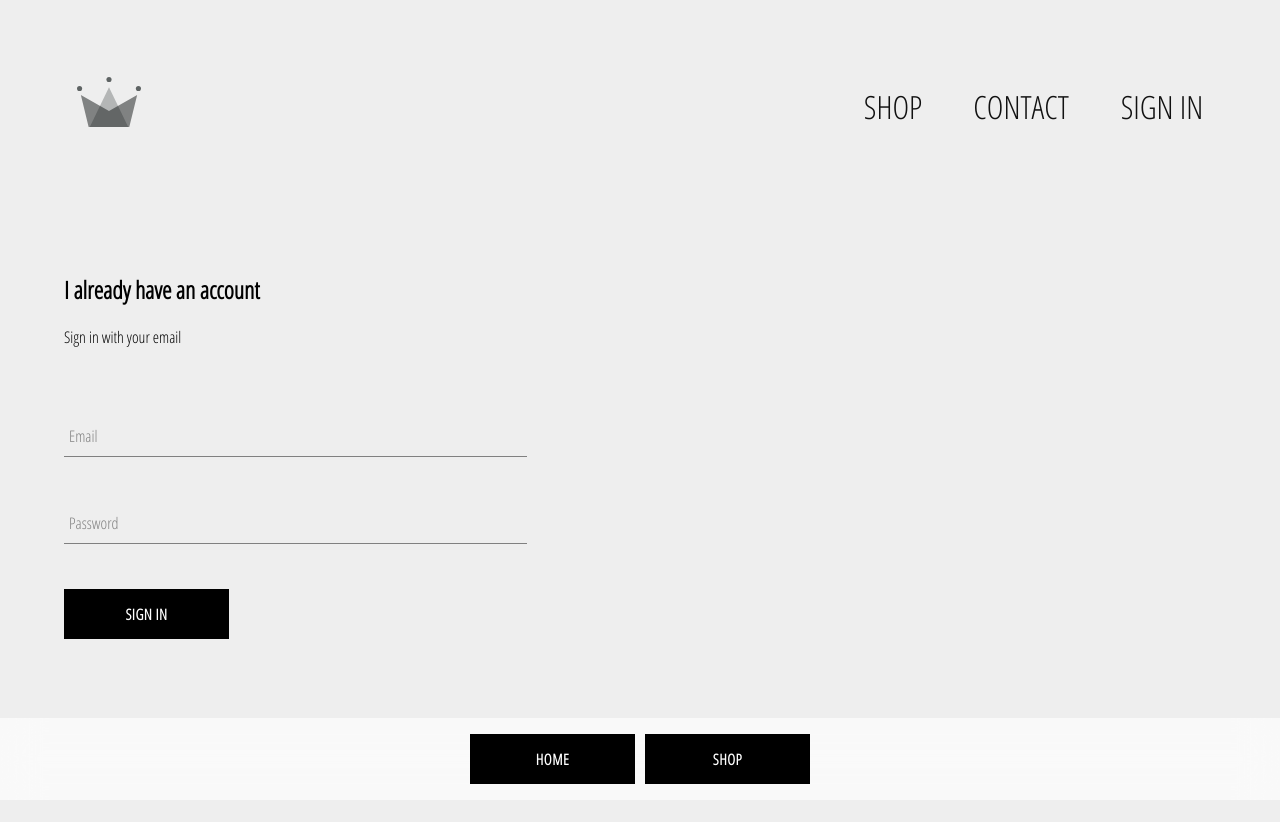
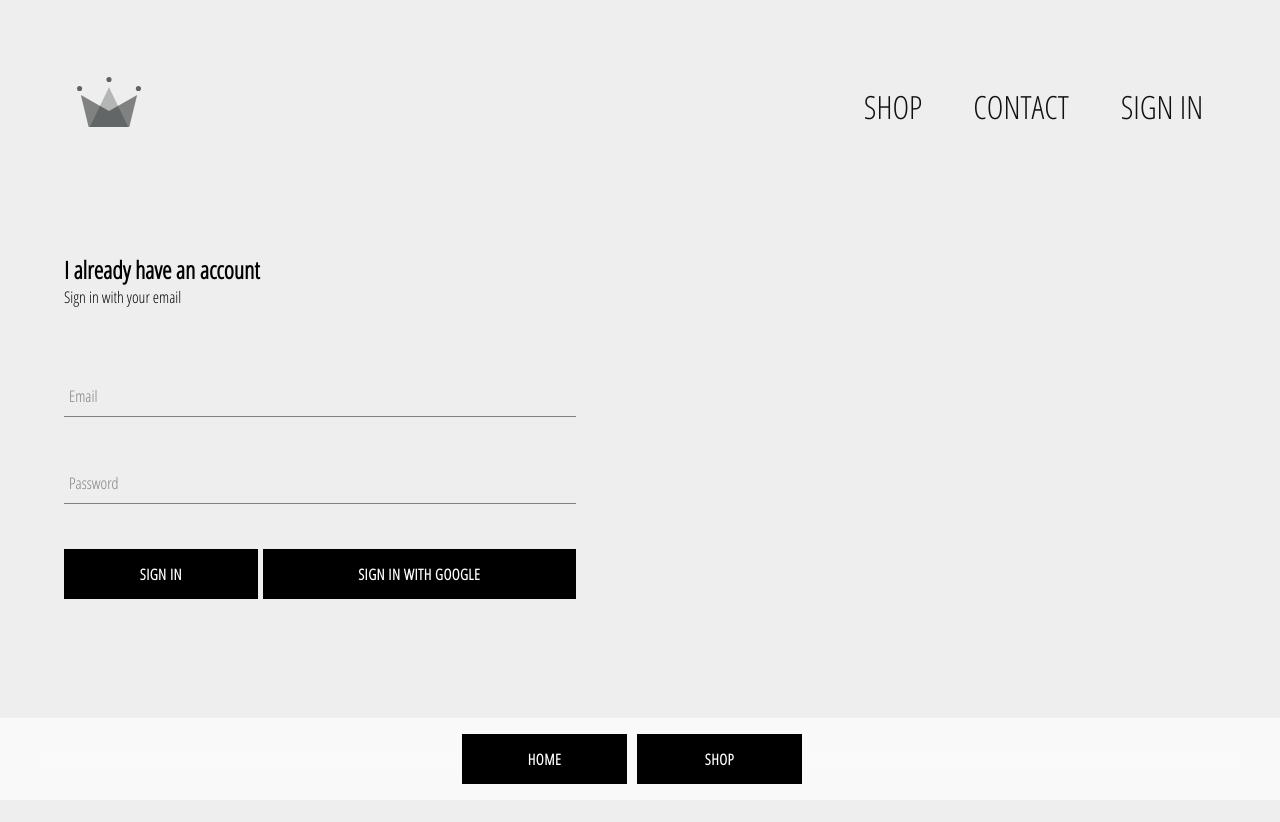
Before and after one commit to vahan-sahakyan/crwn-clothing, a React (Create React App) app: page /crwn-clothing/signin in a window 1280 px wide. Shown: the top 822 px of the page. Built offline with nearby package versions, Linux system fonts and the light colour scheme.

Commit message:
firebase: initialized

```diff
--- a/package.json
+++ b/package.json
@@ -7,6 +7,7 @@
     "@testing-library/jest-dom": "^5.16.2",
     "@testing-library/react": "^12.1.4",
     "@testing-library/user-event": "^13.5.0",
+    "firebase": "^9.6.11",
     "gh-pages": "^3.2.3",
     "node-sass": "^7.0.1",
     "react": "^17.0.2",
--- a/src/App.css
+++ b/src/App.css
@@ -1,3 +1,9 @@
+* {
+  box-sizing: border-box;
+  margin: 0;
+  padding: 0;
+}
+
 body {
   font-family: 'Open Sans Condensed', sans-serif;
   background-color: #eee;
--- a/src/App.js
+++ b/src/App.js
@@ -8,6 +8,7 @@ import HomePage from './pages/homepage/homepage.component.jsx';
 import ShopPage from './pages/shop/shop.component.jsx';
 import SignInAndSignUpPage from './pages/sign-in-and-sign-up/sign-in-and-sign-up.component.jsx';
 import Header from '../src/components/header/header.component.jsx';
+import { auth } from './firebase/firebase.utils';
 
 function ItemPage(props) {
   const { match } = props;
@@ -23,50 +24,41 @@ function ItemPage(props) {
   );
 }
 
-const App = () => {
-  const home = '/crwn-clothing/';
-  const urls = {
-    home: home,
-    hats: home + 'hats',
-    shop: home + 'shop',
-    signIn: home + 'signin',
-  };
-  const items = ['hats', 'jackets', 'sneakers', 'womens', 'mens'];
-
+class App extends React.Component {
+  constructor(props) {
+    super(props);
+    this.state = { currentUser: null };
+  }
+  componentDidMount() {
+    //
+  }
+  render() {
     return (
       <div>
         <nav className="nav">
           <div className="nav-container">
-          <Link to={urls.home}>
+            <Link to="/crwn-clothing/">
               <CustomButton> HOME</CustomButton>
             </Link>
-          <Link to={urls.shop}>
+            <Link to="/crwn-clothing/shop">
               <CustomButton>SHOP</CustomButton>
             </Link>
-          {/* <Link to={`${urls.hats}`}>
-            <button>HATS</button>
-          </Link>
-          <Link to={`${urls.hats}/3`}>
-            <button>HATS/3</button>
-          </Link> */}
           </div>
         </nav>
 
         <Header />
 
         <Switch>
-        <Route exact path={urls.home} component={HomePage} />
-        <Route path={`${urls.shop}/`} component={ShopPage} />
-        <Route path={`${urls.signIn}/`} component={SignInAndSignUpPage} />
+          <Route exact path="/crwn-clothing/" component={HomePage} />
+          <Route path="/crwn-clothing/shop/" component={ShopPage} />
+          <Route path="/crwn-clothing/signin" component={SignInAndSignUpPage} />
 
-        <Route path={`${urls.hats}/`} component={ItemPage} />
-        {items.map(item => (
-          <Route path={`${home}${item}/`} component={ItemPage} />
-        ))}
+          <Route path="/crwn-clothing/hats/" component={ItemPage} />
         </Switch>
         <div style={{ height: '70px' }} />
       </div>
     );
-};
+  }
+}
 
 export default App;
--- a/src/components/sign-in/sign-in.component.jsx
+++ b/src/components/sign-in/sign-in.component.jsx
@@ -4,6 +4,8 @@ import './sign-in.styles.scss';
 
 import FormInput from '../form-input/form-input.component';
 import CustomButton from '../custom-button/custom-button.component';
+
+import { signInWithGoogle } from '../../firebase/firebase.utils.js';
 
 class SignIn extends React.Component {
   constructor(props) {
@@ -47,8 +49,12 @@ class SignIn extends React.Component {
             label="Password"
             required
           />
-
-          <CustomButton type="submit">Sign In</CustomButton>
+          <div className="submit-container">
+            <CustomButton type="submit">Sign In</CustomButton>
+            <CustomButton onClick={signInWithGoogle}>
+              Sign In With Google
+            </CustomButton>
+          </div>
         </form>
       </div>
     );
--- a/src/components/sign-in/sign-in.styles.scss
+++ b/src/components/sign-in/sign-in.styles.scss
@@ -3,13 +3,31 @@
   flex-direction: column;
 
   margin-right: 2em;
-  max-width: 35vw;
+  max-width: 40vw;
   flex: 1;
 
   .title {
     margin: 0.6em 0;
   }
+  form {
+    width: auto;
 
+    .submit-container {
+      display: flex;
+      flex-wrap: wrap;
+      flex-direction: row;
+      justify-content: space-between;
+      gap: 0.3em;
+
+      :first-child {
+        flex-grow: 2;
+      }
+
+      :last-child {
+        flex-grow: 3;
+      }
+    }
+  }
   // h2 {
   //   margin: 0;
   // }
--- /dev/null
+++ b/src/firebase/firebase.utils.js
@@ -0,0 +1,23 @@
+import firebase from 'firebase/compat/app';
+import 'firebase/compat/firestore';
+import 'firebase/compat/auth';
+
+const config = {
+  apiKey: 'AIzaSyDWUF1NuTpT9rCd4gqPM-AHveO2T8MP5-E',
+  authDomain: 'crwn-db-9321d.firebaseapp.com',
+  projectId: 'crwn-db-9321d',
+  storageBucket: 'crwn-db-9321d.appspot.com',
+  messagingSenderId: '613724778680',
+  appId: '1:613724778680:web:c3c4a90ed81555542cc44d',
+};
+
+firebase.initializeApp(config);
+
+export const auth = firebase.auth();
+export const firestore = firebase.firestore();
+
+const provider = new firebase.auth.GoogleAuthProvider();
+provider.setCustomParameters({ prompt: 'select_account' });
+export const signInWithGoogle = () => auth.signInWithPopup(provider);
+
+export default firebase;
```
Also changed, not shown: 1 other file (tests, documents, lock files or other folders). Lines whose indentation alone changed are shown as unchanged.
